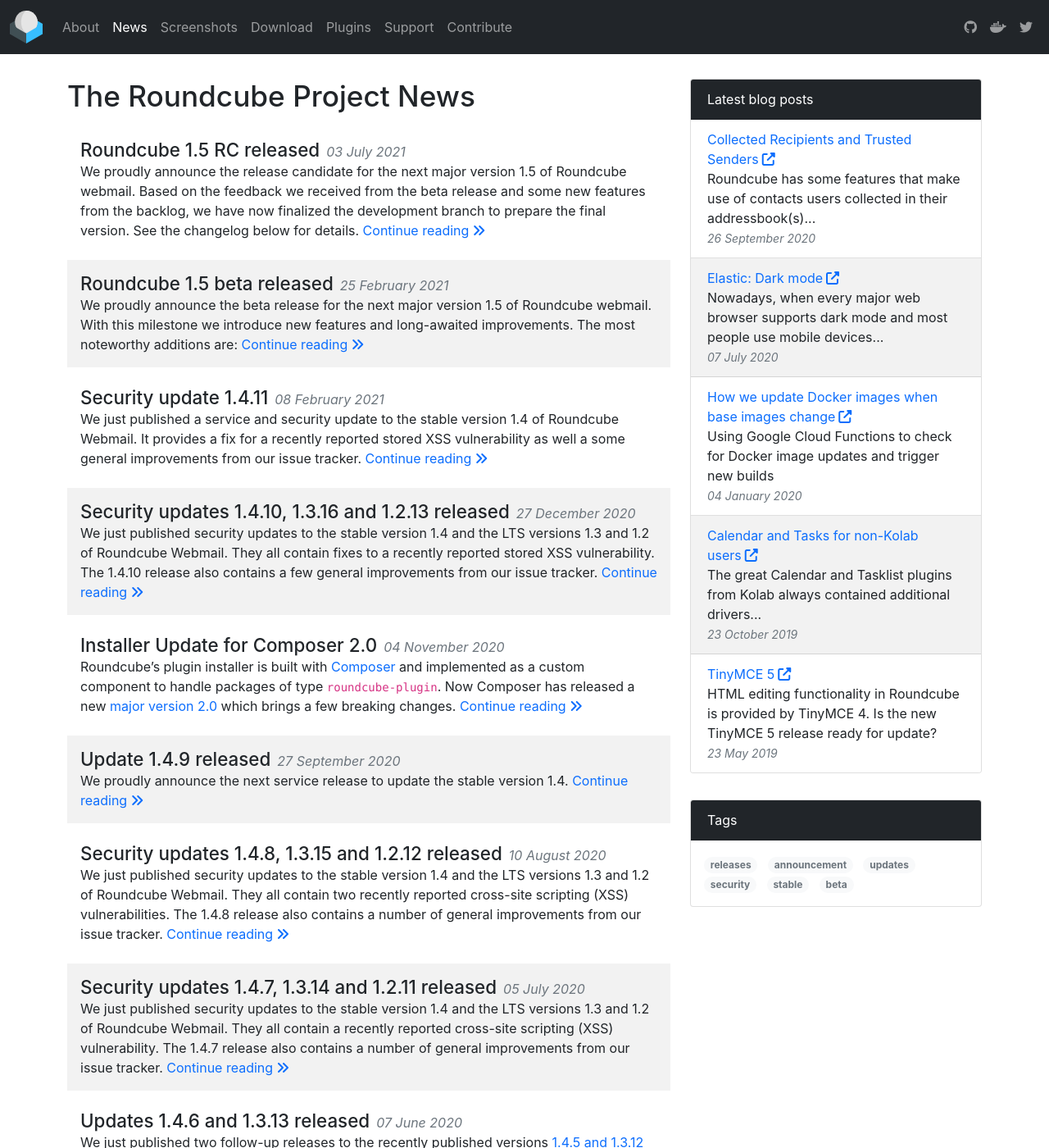
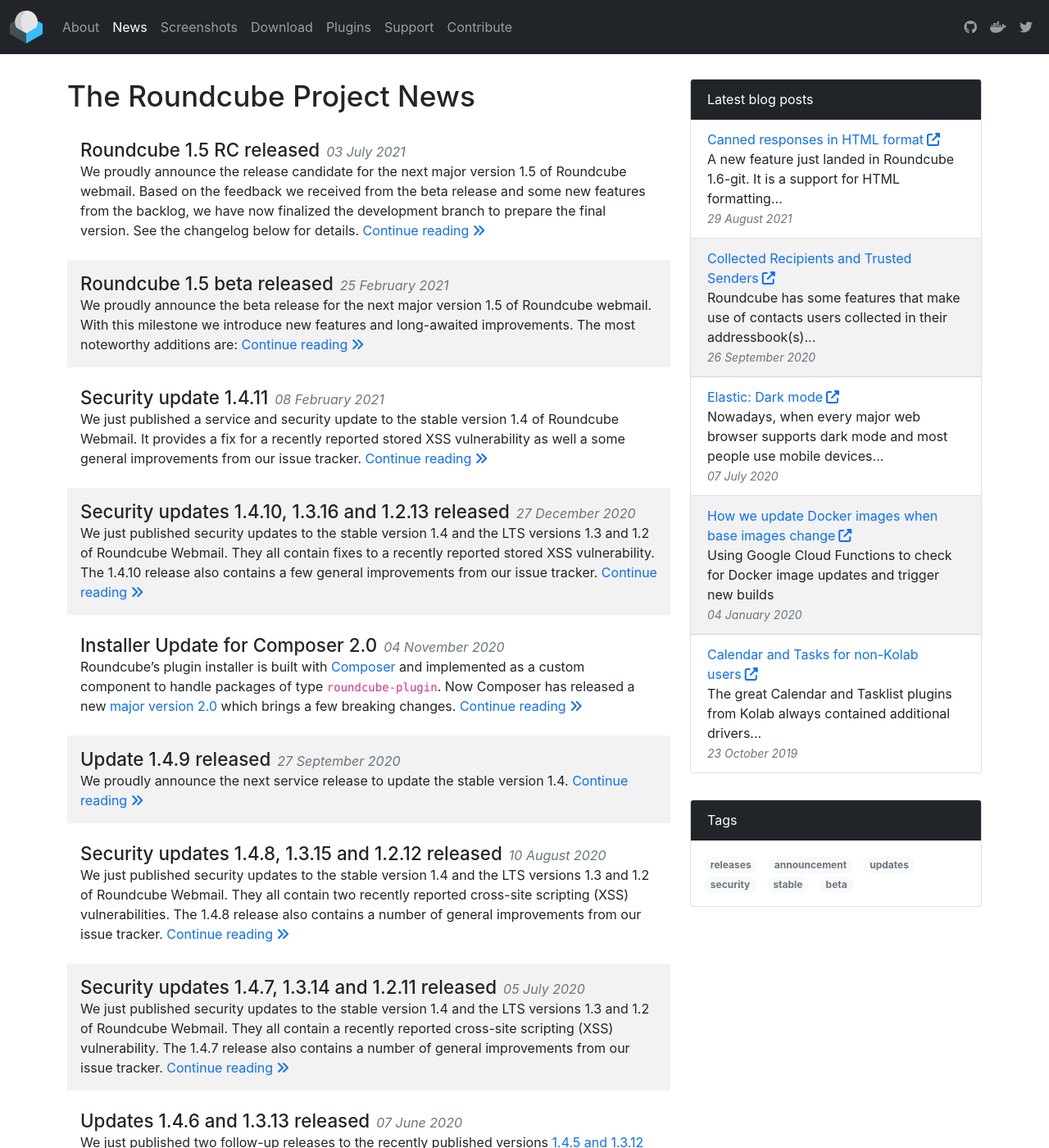
Before and after one commit to roundcube/roundcube.github.com, a Jekyll site: the page built from news/index.html, in a window 1280 px wide and 1400 px high. Shown: the whole window at 82% size. Built offline with Jekyll 4.4.1, drawn with Linux system fonts in a browser that asks for light colours; nearby versions of some CDN libraries; the list of posts is cut into pages by our own code; comment, search, counter and statistics services are not loaded.

Commit message:
Add blog post entry

```diff
--- a/_data/blogs.json
+++ b/_data/blogs.json
@@ -1,4 +1,10 @@
 [
+    {
+        "title": "Canned responses in HTML format",
+        "date": "2021-08-29",
+        "url": "https://kolabian.wordpress.com/2021/08/29/canned-responses-in-html-format/",
+        "excerpt": "A new feature just landed in Roundcube 1.6-git. It is a support for HTML formatting..."
+    },
     {
         "title": "Collected Recipients and Trusted Senders",
         "date": "2020-09-26",
```
